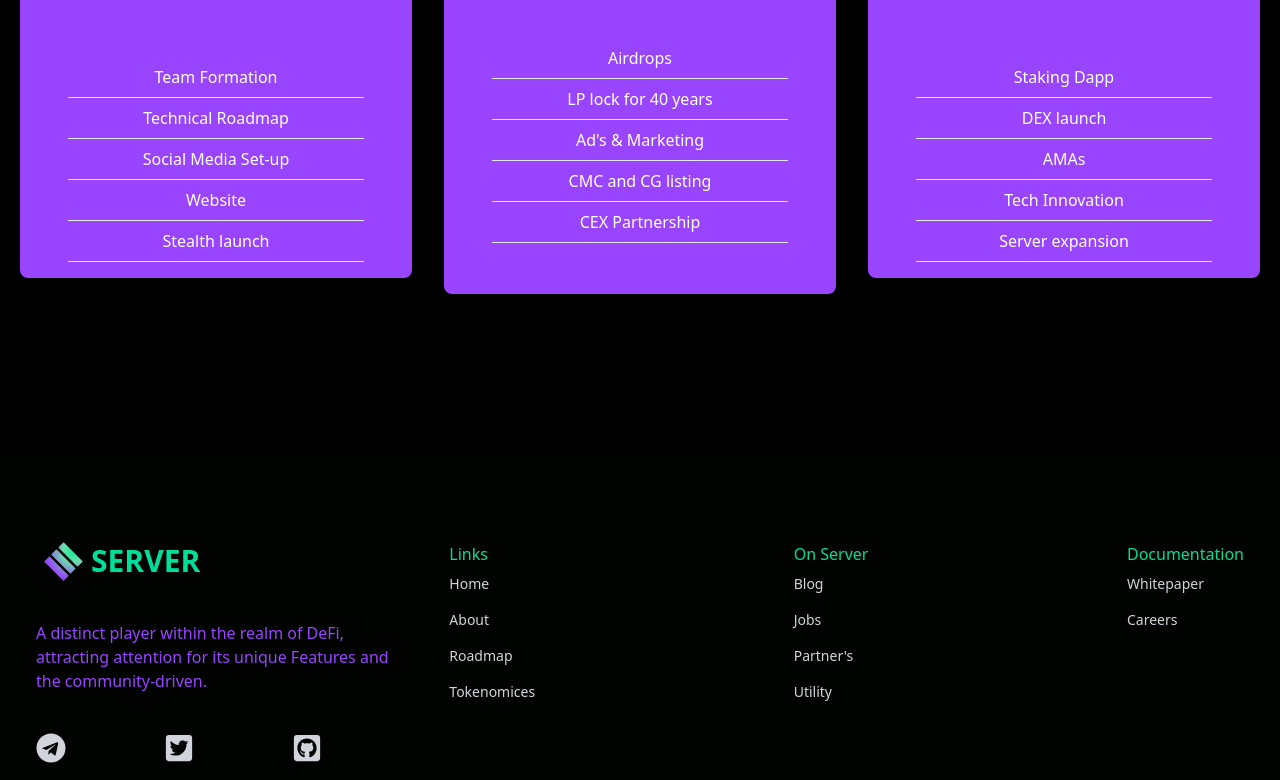
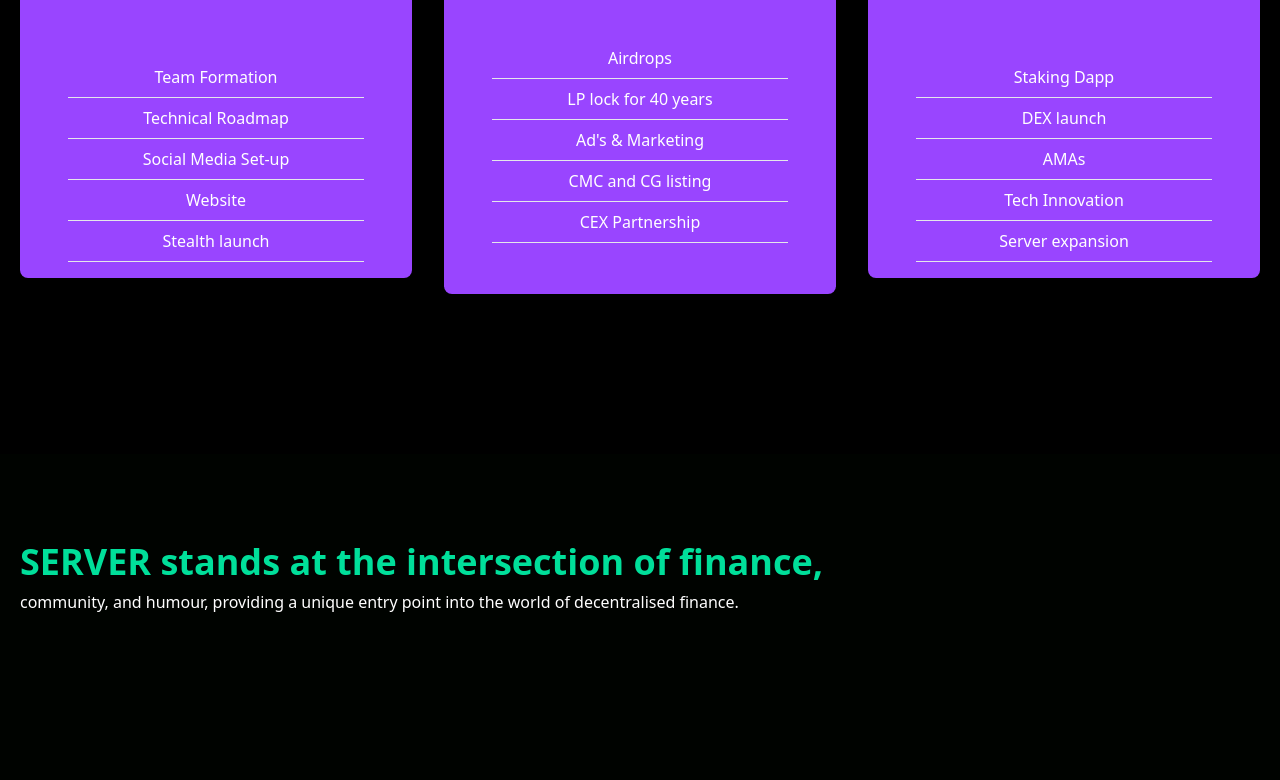
Before and after one commit to CDCODE02/server, a React (Create React App) app: page / in a window 1280 px wide. Shown: the part 2000-2780 px from the top of the page. Built offline with nearby package versions, Linux system fonts and the light colour scheme; what tailwindcss-gradients would draw is missing.

Commit message:
PUSHED added  heading before fotter

```diff
--- a/src/App.js
+++ b/src/App.js
@@ -12,8 +12,8 @@ function App() {
       <Navbar />
       <Hero />
       <Analytics />
-      {/* <Newsletter /> */}
       <Cards />
+      <Newsletter />
       <Footer />
     </div>
   );
--- a/src/components/Newsletter.jsx
+++ b/src/components/Newsletter.jsx
@@ -5,25 +5,29 @@ const Newsletter = () => {
     <div className="w-full py-16 text-white px-4">
       <div className="max-w-[1240px] mx-auto grid lg:grid-cols-3">
         <div className="lg:col-span-2 my-4">
-          <h1 className="md:text-4xl sm:text-3xl text-2xl font-bold py-2">
-            Want tips & tricks to optimize your flow?
+          <h1 className="md:text-4xl sm:text-3xl text-[#00df9a] text-2xl font-bold py-2">
+            SERVER stands at the intersection of finance,
           </h1>
-          <p>Sign up to our newsletter and stay up to date.</p>
+          <p>
+            {" "}
+            community, and humour, providing a unique entry point into the world
+            of decentralised finance.
+          </p>
         </div>
         <div className="my-4">
           <div className="flex flex-col sm:flex-row items-center justify-between w-full">
-            <input
+            {/* <input
               className="p-3 flex w-full rounded-md text-black"
               type="email"
               placeholder="Enter Email"
-            />
-            <button className="bg-[#00df9a] text-black rounded-md font-medium w-[200px] ml-4 my-6 px-6 py-3">
+            /> */}
+            {/* <button className="bg-[#00df9a] text-black rounded-md font-medium w-[200px] ml-4 my-6 px-6 py-3">
               Notify Me
-            </button>
+            </button> */}
           </div>
           <p>
-            BNS global name service. Read our{" "}
-            <span className="text-[#00df9a]">Privacy Policy.</span>
+            {/* BNS global name service. */}
+            {/* <span className="text-[#00df9a]">Privacy Policy.</span> */}
           </p>
         </div>
       </div>
```
